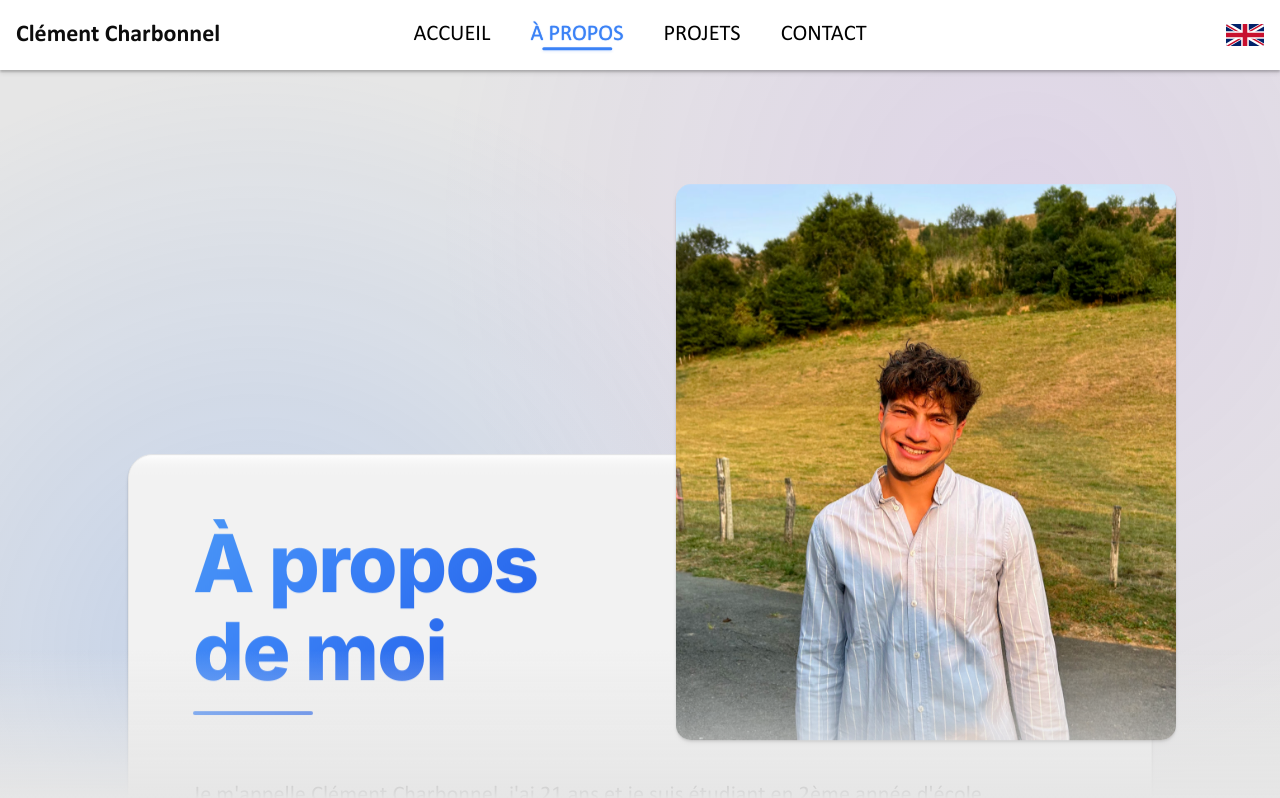
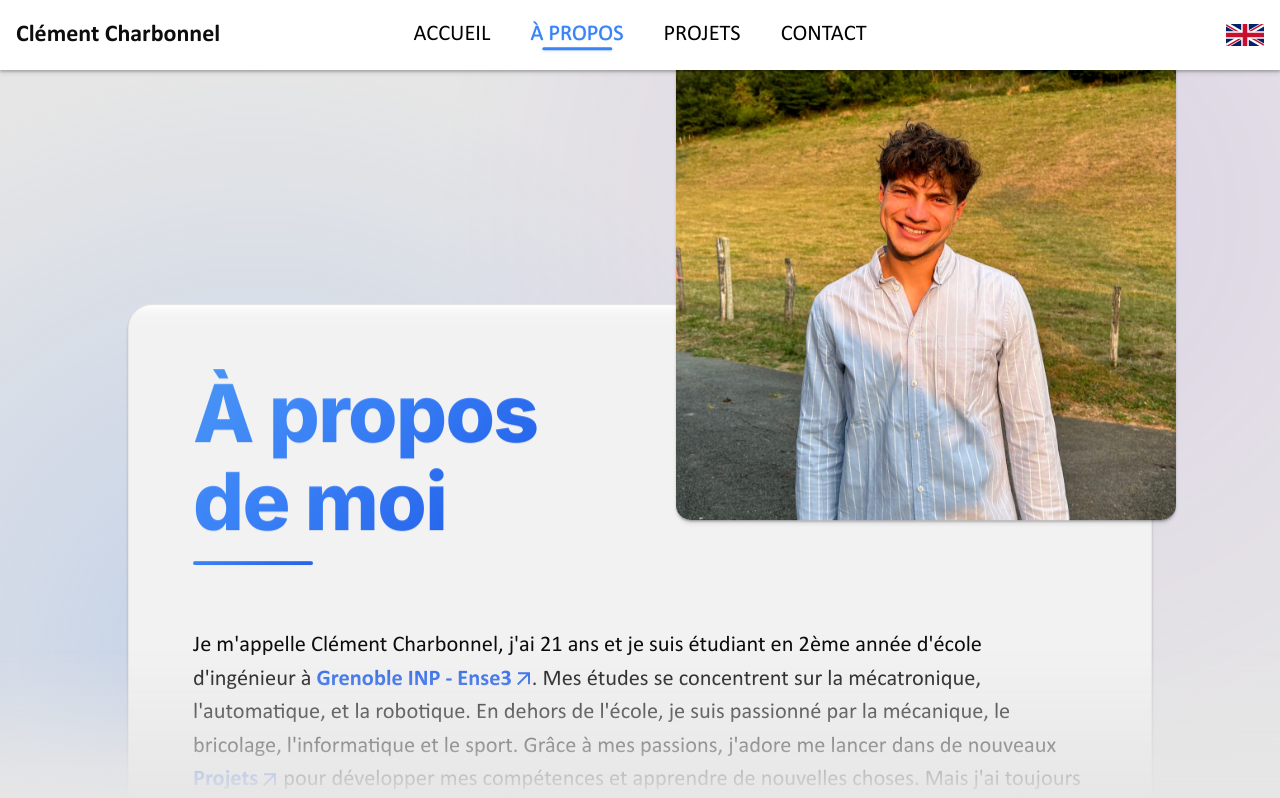
Before and after one commit to Clement38420/portfolio, a Vue app: page /about in a window 1280 px wide. Shown: the top 798 px of the page. Built offline with nearby package versions, Linux system fonts and the light colour scheme.

Commit message:
fix(AboutView): adjust portrait card position and hero margin
Updated the portrait card's top position and reduced the hero section's margin for better layout alignment.

```diff
--- a/src/views/AboutView.vue
+++ b/src/views/AboutView.vue
@@ -502,13 +502,12 @@ onMounted(() => {
   }
 
   .portrait-card {
-    top: -270px;
+    top: -340px;
     right: -24px;
   }
 
   .hero {
-    margin-top: 350px;
-    top: calc(50vh - 70px);
+    margin-top: 200px;
   }
 }
 
```
